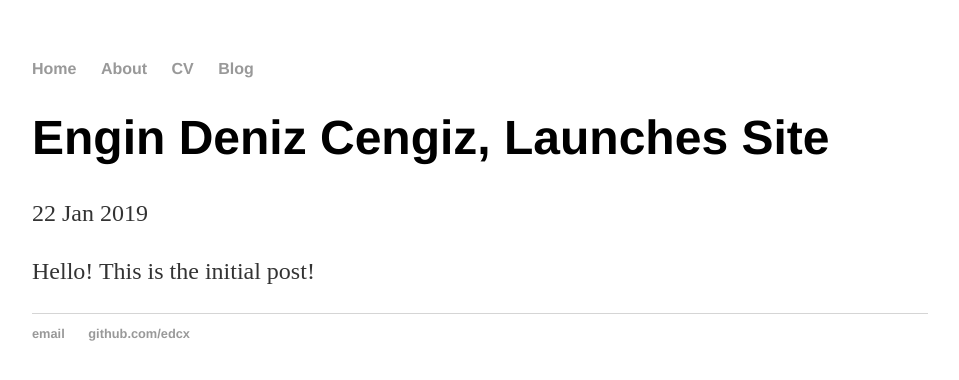
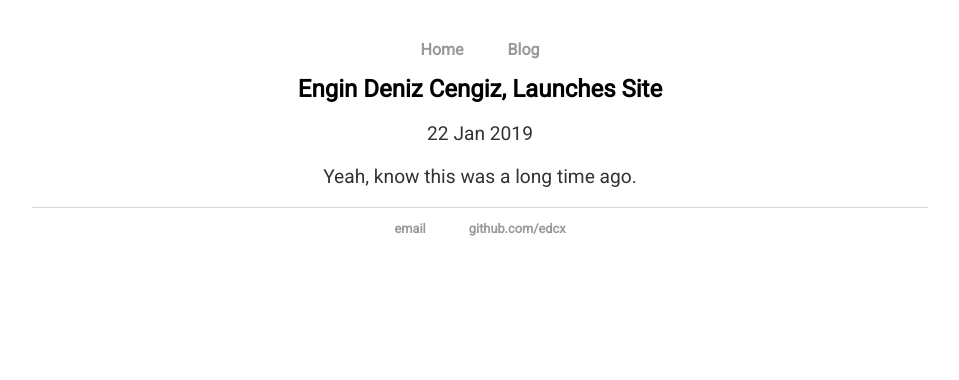
Before and after one commit to edcx/edcx.github.io, a Jekyll site: the page built from _posts/2019-01-22-engin-deniz-cengiz-site-launched.md, in a window 1280 px wide. Shown: the top 380 px of the page, without its empty margins (160-1119 px from the left). Built offline with Jekyll 4.4.1, drawn with Linux system fonts in a browser that asks for light colours.

Commit message:
initial design

```diff
--- a/_layouts/default.html
+++ b/_layouts/default.html
@@ -3,14 +3,13 @@
 		<head>
 			<title>{{ page.title }}</title>
 			<!-- link to main stylesheet -->
+			<link href="https://fonts.googleapis.com/css?family=Roboto&display=swap" rel="stylesheet">
 			<link rel="stylesheet" type="text/css" href="/css/main.css">
 		</head>
 		<body>
 			<nav>
 	    		<ul>
 	        		<li><a href="/">Home</a></li>
-		        	<li><a href="/about">About</a></li>
-	        		<li><a href="/cv">CV</a></li>
 	        		<li><a href="/blog">Blog</a></li>
 	    		</ul>
 			</nav>
--- a/_posts/2019-01-22-engin-deniz-cengiz-site-launched.md
+++ b/_posts/2019-01-22-engin-deniz-cengiz-site-launched.md
@@ -4,4 +4,4 @@ title: "Engin Deniz Cengiz, Launches Site"
 date: 2019-01-22
 ---
 
-Hello! This is the initial post!
+Yeah,  know this was a long time ago.
--- a/css/main.css
+++ b/css/main.css
@@ -1,15 +1,23 @@
+
 body {
-    margin: 60px auto;
+    margin: 40px auto;
     width: 70%;
+    font-family: 'Roboto', sans-serif;
+    text-align:center
 }
+
+.content {
+    margin-top: 60px;
+}
+
 nav ul, footer ul {
-    font-family:'Helvetica', 'Arial', 'Sans-Serif';
     padding: 0px;
     list-style: none;
     font-weight: bold;
 }
 nav ul li, footer ul li {
     display: inline;
+    margin-left: 20px;
     margin-right: 20px;
 }
 a {
@@ -20,12 +28,11 @@ a:hover {
     text-decoration: underline;
 }
 h1 {
-    font-size: 3em;
-    font-family:'Helvetica', 'Arial', 'Sans-Serif';
+    font-size: 1.5em;
 }
 p {
-    font-size: 1.5em;
-    line-height: 1.4em;
+    font-size: 1.2em;
+    line-height: 1.2em;
     color: #333;
 }
 footer {
@@ -35,7 +42,7 @@ footer {
 
 ul.posts {
     margin: 20px auto 40px;
-    font-size: 1.5em;
+    font-size: 1.2em;
 }
 
 ul.posts li {
```
Also changed, not shown: about.markdown (deleted, +0 -18 lines), index.html (deleted, +0 -8 lines), index.markdown (+8 -1 lines), edcx.png (added).
